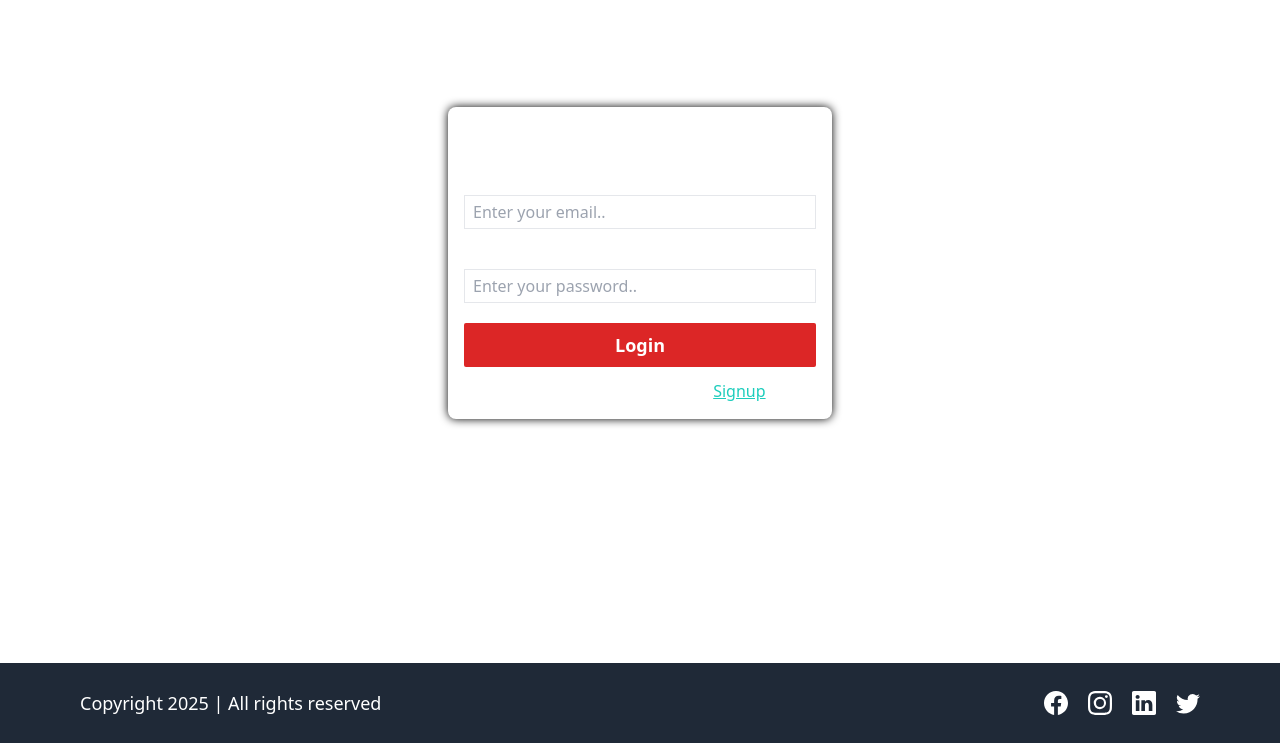
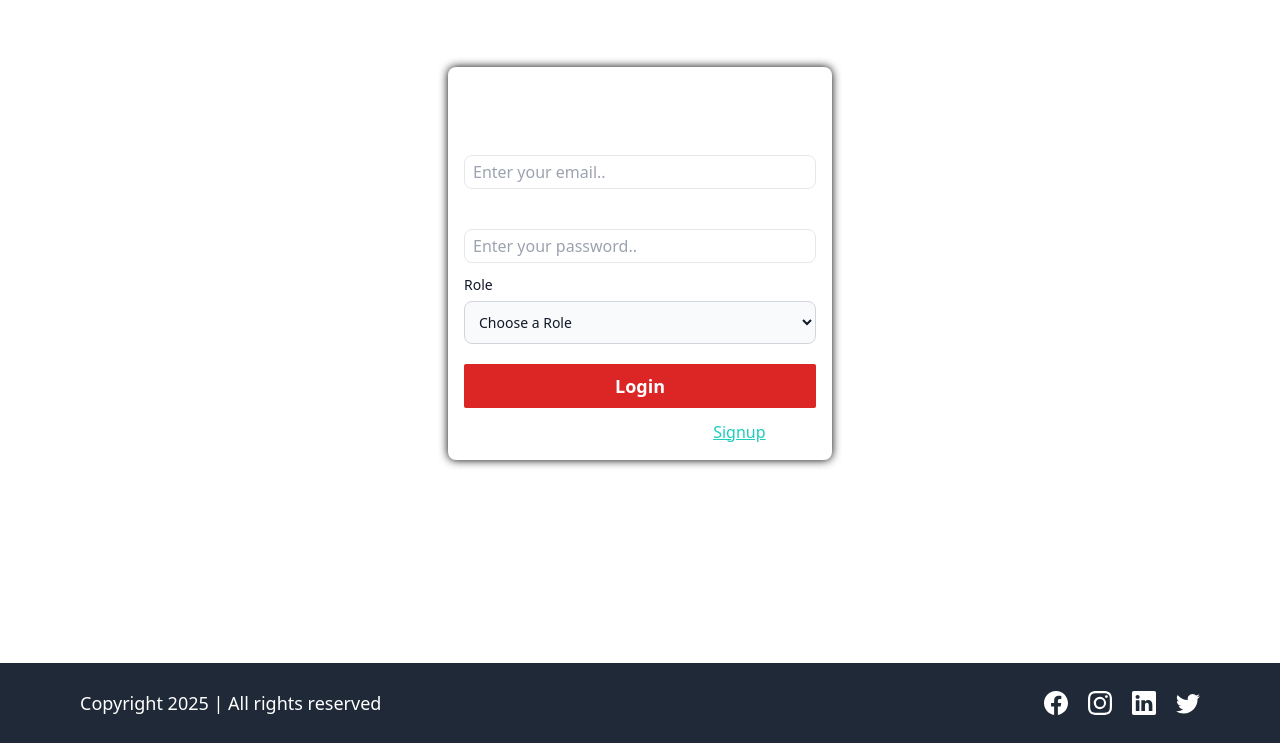
Before and after one commit to janardhanchaturvedi/LMSFrontend, a React (Vite) app: page /login in a window 1280 px wide. Shown: the part 137-880 px from the top of the page. Built offline with nearby package versions, Linux system fonts and the light colour scheme.

Commit message:
Feat(login) : Added the Role Dropdown

```diff
--- a/src/Pages/Login.jsx
+++ b/src/Pages/Login.jsx
@@ -14,6 +14,7 @@ function Signup() {
     email: "",
     password: "",
   });
+  console.log("🚀 ~ Signup ~ loginData:", loginData)
   function handleUserInput(e) {
     const { name, value } = e.target;
     setLoginData({
@@ -59,7 +60,7 @@ function Signup() {
               name="email"
               id="email"
               placeholder="Enter your email.."
-              className="bg-transparent px-2 py-1 border"
+              className="bg-transparent px-2 py-1 border rounded-lg"
               onChange={handleUserInput}
               value={loginData.email}
             />
@@ -75,10 +76,29 @@ function Signup() {
               name="password"
               id="password"
               placeholder="Enter your password.."
-              className="bg-transparent px-2 py-1 border"
+              className="bg-transparent px-2 py-1 border rounded-lg"
               onChange={handleUserInput}
               value={loginData.password}
             />
+          </div>
+          <div className="flex flex-col gap-1">
+            <label
+              htmlFor="password"
+              className="block mb-0.5 text-sm font-medium text-gray-900 dark:text-white"
+            >
+              {" "}
+              Role{" "}
+            </label>
+            <select
+              id="role"
+              name="role"
+              class="bg-gray-50 border border-gray-300 text-gray-900 text-sm rounded-lg focus:ring-blue-500 focus:border-blue-500 block w-full p-2.5 dark:bg-gray-700 dark:border-gray-600 dark:placeholder-gray-400 dark:text-white dark:focus:ring-blue-500 dark:focus:border-blue-500"
+              onChange={handleUserInput}
+            >
+              <option selected>Choose a Role</option>
+              <option value="admin">Admin</option>
+              <option value="user">User</option>
+            </select>
           </div>
 
           <button
```
